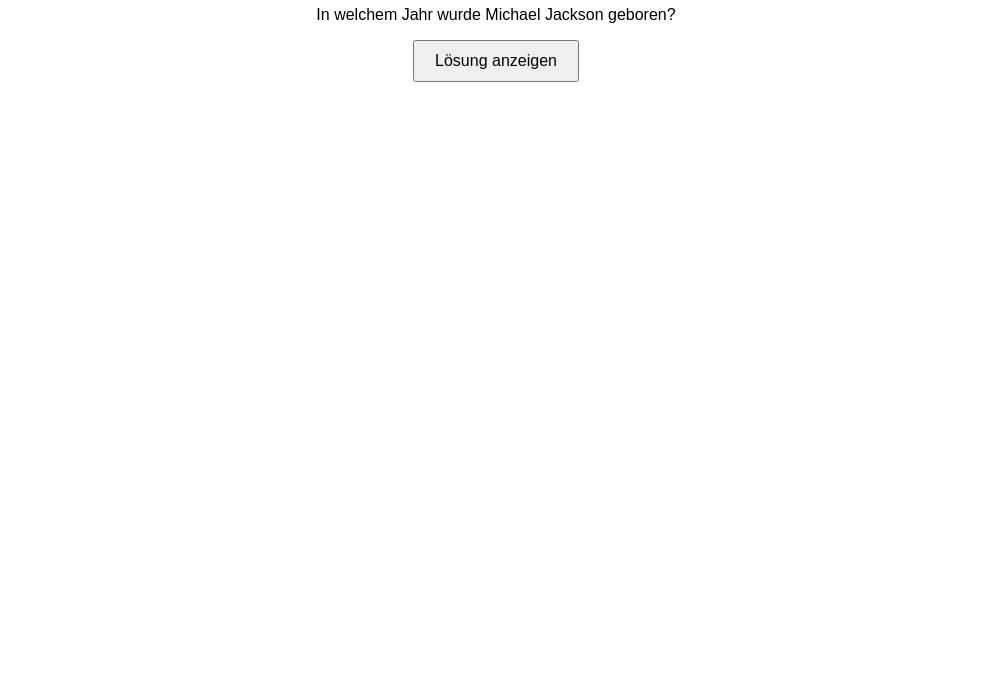
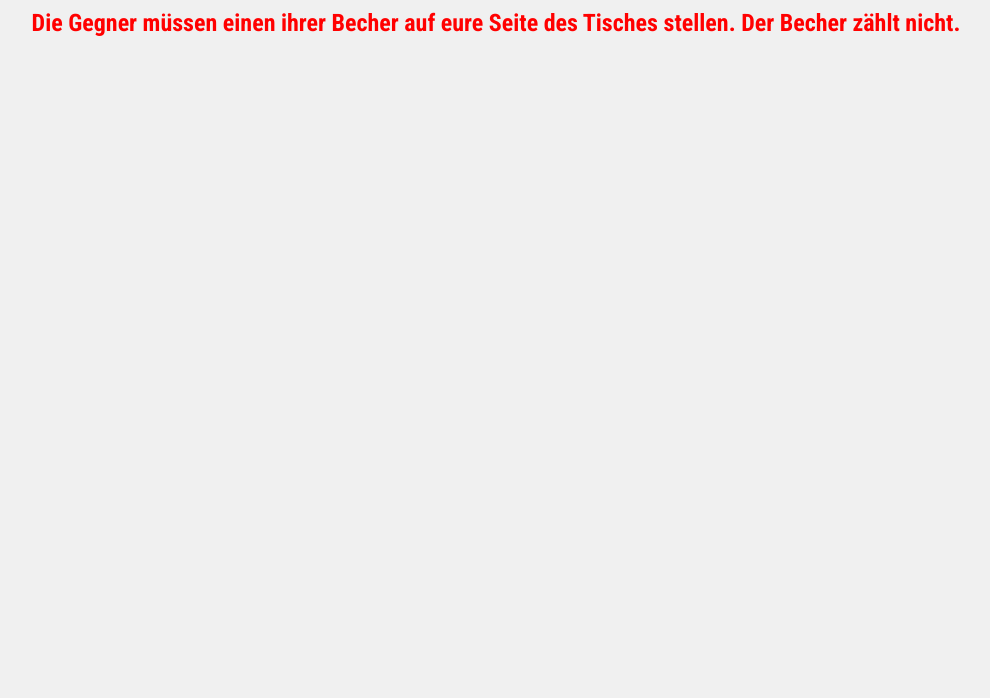
Before and after one commit to danielcruz1997/QR-Fragen, a plain HTML site: page index.html in a window 1280 px wide. Shown: the part 102-800 px from the top of the page, without its empty margins (144-1134 px from the left). Drawn offline with Linux system fonts and the light colour scheme.

Commit message:
Update index.html

```diff
--- a/index.html
+++ b/index.html
@@ -3,114 +3,55 @@
 <head>
     <meta charset="UTF-8">
     <meta name="viewport" content="width=device-width, initial-scale=1.0">
-    <title>Fragen und Antworten</title>
+    <title>Aktionen</title>
+    <link rel="stylesheet" href="https://fonts.googleapis.com/css2?family=Roboto+Condensed:wght@700&display=swap">
     <style>
-        body { font-family: Arial, sans-serif; }
-        .container { text-align: center; margin-top: 50px; }
-        .answer { display: none; margin-top: 20px; }
-        button { padding: 10px 20px; font-size: 16px; }
+        body {
+            font-family: Arial, sans-serif;
+            background-color: #f0f0f0;
+        }
+        .container {
+            text-align: center;
+            margin-top: 50px;
+        }
+        #actionText {
+            font-family: 'Roboto Condensed', sans-serif;
+            font-size: 24px;
+            color: red;
+        }
     </style>
 </head>
 <body>
     <div class="container">
-        <h1 id="question">Frage:</h1>
-        <p id="questionText"></p>
-        <button onclick="showAnswer()">Lösung anzeigen</button>
-        <p class="answer" id="answer"></p>
+        <h1 id="action">Aktion:</h1>
+        <p id="actionText"></p>
     </div>
     <script>
-        const questions = [
-            { question: "In welcher Stadt bist du, wenn du auf der spanischen Treppe stehst?", answer: "Rom" },
-            { question: "Wie viele Elemente hat das Periodensystem?", answer: "118" },
-            { question: "Aureolin ist ein Farbton welcher Farbe?", answer: "Gelb" },
-            { question: "Was ist die größte Wüste der Welt?", answer: "Sahara" },
-            { question: "Wer wurde im Jahr 2000 Fußball Europameister?", answer: "Frankreich" },
-            { question: "Wer hat das letzte Bierpong Turnier gewonnen?", answer: "Rossi" },
-            { question: "Wie heißt der längste Fluss der Welt?", answer: "Nil" },
-            { question: "Wie viele Zähne hat ein Erwachsener Mensch?", answer: "32" },
-            { question: "Wie lautet das chemische Symbol für Gold?", answer: "AU" },
-            { question: "Wie lautet der 4. Buchstabe im griechischen Alphabet?", answer: "Delta" },
-            { question: "Was ist Akrophobie?", answer: "Höhenangst" },
-            { question: "Wo liegt der Mount Everest?", answer: "Himalaya (Asien)" },
-            { question: "Wie viele Geister jagen Pac-Man zu Beginn jedes Spiels?", answer: "4" },
-            { question: "In welchem Jahr endete der 2. Weltkrieg?", answer: "1945" },
-            { question: "Welches unabhängige Land hat weltweit am wenigsten Einwohner?", answer: "Vatikanstadt" },
-            { question: "Nenne 2 der sieben Weltwunder der Neuzeit.", answer: "Auswahl aus: Chichen Itza, das Kolosseum in Rom, Cristo Redentor, die Chinesische Mauer, die Felsenstadt Petra, das Taj Mahal und Machu Picchu." },
-            { question: "In welcher Stadt endet die Route 66?", answer: "Santa Monica" },
-            { question: "Die wievielte EM war die EM 2024 in Deutschland?", answer: "17" },
-            { question: "Welches deutsche Kennzeichen trägt das Kürzel D?", answer: "Düsseldorf" },
-            { question: "Welches Sternzeichen hat man, wenn man am 20. November Geburtstag hat?", answer: "Skorpion" },
-            { question: "Wie viele Herzen hat ein Blauwal?", answer: "1" },
-            { question: "Wie viele Oscars gewann der Film Titanic?", answer: "11" },
-            { question: "Wofür stehen die olympischen Ringe?", answer: "Für die 5 Kontinente" },
-            { question: "Wie hoch ist der Eiffelturm?", answer: "300 Meter" },
-            { question: "In welchem Jahr wurde Michael Jackson geboren?", answer: "1958" },
-            { question: "Mit welcher Tiergruppe sind die Dinosaurier am engsten verwandt?", answer: "Vögel" },
-            { question: "Wie lange ist die Strecke eines Marathons?", answer: "42 Kilometer" },
-            { question: "In welchem Jahr fiel die Berliner Mauer?", answer: "1989" },
-            { question: "Wie heißt die gesetzgebende Gewalt?", answer: "Legislative" },
-            { question: "Wie hoch hängt ein Basketballkorb?", answer: "3 Meter" },
-            { question: "Welches Bundesland ist flächenmäßig das größte?", answer: "Bayern" },
-            { question: "Was sind die 5 Weltsprachen, die am meisten gesprochen werden?", answer: "Englisch, Spanisch, Französisch, Arabisch und Portugiesisch" },
-            { question: "Welches ist die meistgesprochene Sprache der Welt?", answer: "Mandarin" },
-            { question: "Welches Land liegt sowohl in Europa als auch in Asien?", answer: "Türkei" },
-            { question: "Welches ist das kleinste Land der Welt?", answer: "Vatikanstadt" },
-            { question: "Welche bekannte Physikerin entdeckte die Radioaktivität?", answer: "Marie Curie" },
-            { question: "Welche Einheit misst die Energie?", answer: "Joule" },
-            { question: "Welche Netflix-Sendung hatte 2021 die meisten Streaming-Aufrufe?", answer: "Squid Game" },
-            { question: "Wie viele Herzen hat ein Tintenfisch?", answer: "3" },
-            { question: "Was ist der Nationalsport Japans?", answer: "Sumo-Ringen" },
-            { question: "Mit wie vielen Figuren startet ein Schachspiel?", answer: "32" },
-            { question: "Wie heißt die Hauptstadt der Slowakei?", answer: "Bratislava" },
-            { question: "Wer wählt den Bundespräsidenten?", answer: "Die Bundesversammlung" },
-            { question: "Wer ist Rekordtorschütze der Bundesliga?", answer: "Gerd Müller" },
-            { question: "Wie viele Planeten hat unser Sonnensystem?", answer: "8" },
-            { question: "Wofür steht die Abkürzung des chemischen Elements Ag?", answer: "Silber" },
-            { question: "Welche Farbe hat die Null auf einer klassischen Roulette-Scheibe?", answer: "Grün" },
-            { question: "Wie viele Tasten hat ein Standard-Klavier?", answer: "88" },
-            { question: "Aus welchem Land kommt die Band AC/DC?", answer: "Australien" },
-            { question: "Was ist ein Sonett?", answer: "Eine Form des Gedichts" },
-            { question: "Wie heißt die Hauptstadt Australiens?", answer: "Canberra" },
-            { question: "Wie viele Säulen hat das Brandenburger Tor?", answer: "6" },
-            { question: "Wie viele Mannschaften spielen in der 1. Fußball-Bundesliga um die Meisterschaft?", answer: "18" },
-            { question: "Wo ist Napoleon Bonaparte geboren?", answer: "Ajaccio, Korsika (Frankreich)" },
-            { question: "Wo ist Julios Cäsar gestorben?", answer: "Rom" },
-            { question: "Wie viele Wochen hat ein Jahr?", answer: "52 Wochen" },
-            { question: "Wie viele Sekunden hat eine Stunde?", answer: "3600" },
-            { question: "Wie viele Ringe sind auf der olympischen Flagge?", answer: "5" },
-            { question: "Wie viele Monate haben 31 Tage?", answer: "7" },
-            { question: "Wie viele Beine hat eine Spinne?", answer: "8" },
-            { question: "Wie viele Farben hat der Regenbogen?", answer: "7" },
-            { question: "", answer: "" },
-            { question: "", answer: "" },
-            { question: "", answer: "" },
-            { question: "", answer: "" },
-            { question: "", answer: "" },
-            { question: "", answer: "" },
-            { question: "", answer: "" },
-            { question: "", answer: "" },
-            { question: "", answer: "" },
-            { question: "", answer: "" },
+        const actions = [
+            { action: "Tauscht die Seiten mit euren Gegnern!! (Becher zählt nicht)" },
+            { action: "Drehe dich drei mal im Kreis und wirf, wenn du triffst darfst du den Becher der bei dir getroffen wurde wieder hinstellen." },
+            { action: "Der Becher der getroffen wurde Zählt und die Gegner bekommen Balls Back!" },
+            { action: "Der getroffene Becher zählt." },
+            { action: "Der getroffene Becher zählt und dein Partner muss die nächste Runde mit der schwächeren Hand werfen." },
+            { action: "Wenn es der letzte Becher ist, trinkt stattdessen einen Becher von den Gegnern (die Gegner dürfen aussuchen), der Treffer zählt nicht." },
+            { action: "Der Becher zählt, einer von euch hat jetzt die Möglichkeit mit geschlossenen Augen zu werfen: trifft ihr müssen die Gegner 3 Becher trinken, trifft ihr nicht müsst ihr zusätzlich noch ein Becher eurer Wahl trinken." },
+            { action: "Die Gegner müssen einen ihrer Becher auf eure Seite des Tisches stellen. Der Becher zählt nicht." },
+            { action: "Der Becher zählt, ihr dürft dafür aber die Becher eurer Gegner umstellen wenn ihr möchtet." },
+            { action: "Der Becher zählt, ihr dürft dafür jetzt jeweils zwei Mal werfen." }
         ];
 
-        function getRandomQuestion() {
-            const randomIndex = Math.floor(Math.random() * questions.length);
-            return questions[randomIndex];
+        function getRandomAction() {
+            const randomIndex = Math.floor(Math.random() * actions.length);
+            return actions[randomIndex];
         }
 
-        function showQuestion() {
-            const randomQuestion = getRandomQuestion();
-            document.getElementById('questionText').innerText = randomQuestion.question;
-            document.getElementById('answer').innerText = randomQuestion.answer;
-            document.getElementById('answer').style.display = 'none';
-        }
-
-        function showAnswer() {
-            document.getElementById('answer').style.display = 'block';
+        function showAction() {
+            const randomAction = getRandomAction();
+            document.getElementById('actionText').innerText = randomAction.action;
         }
 
         // Initial load
-        showQuestion();
+        showAction();
     </script>
 </body>
 </html>
```
